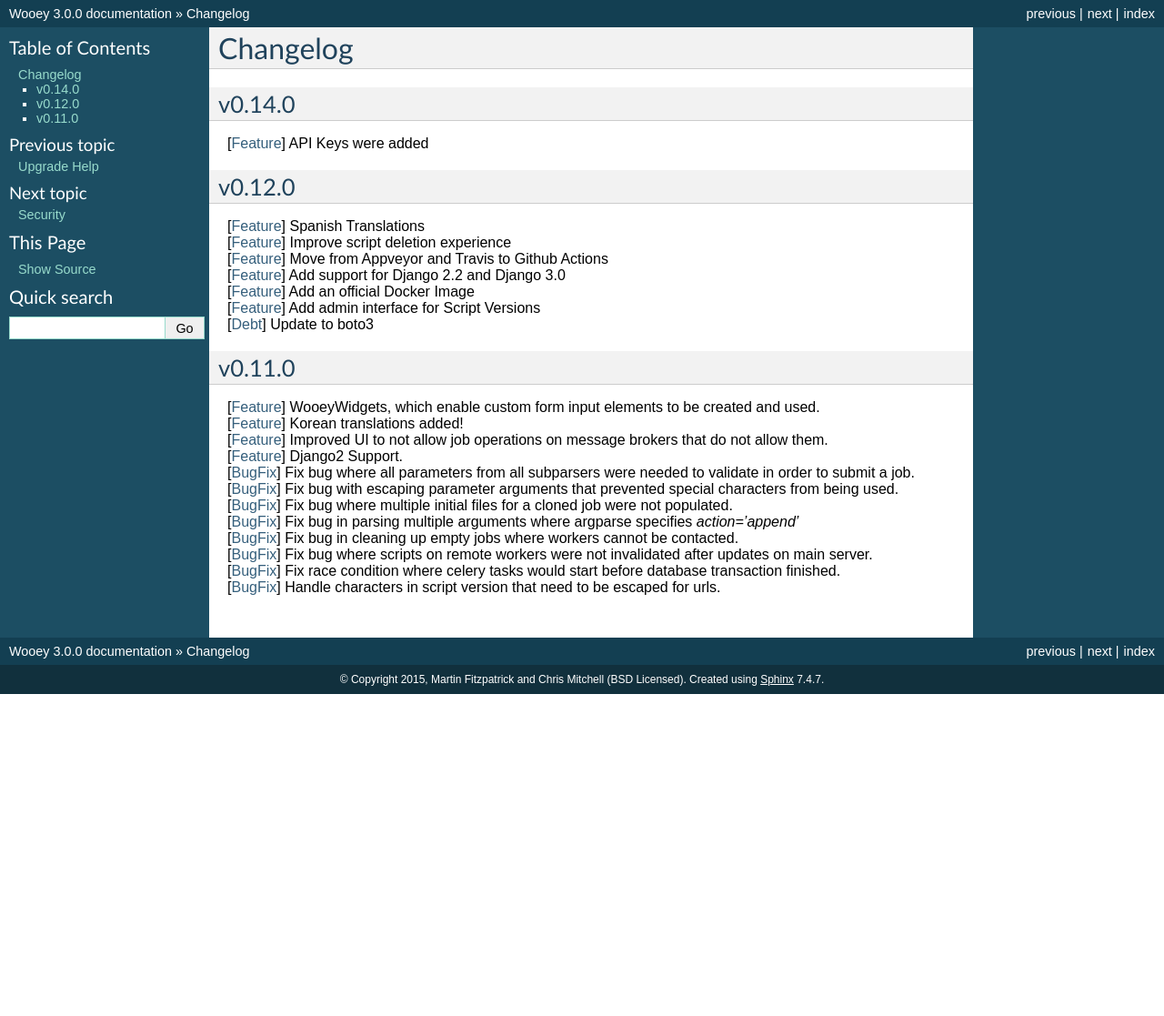
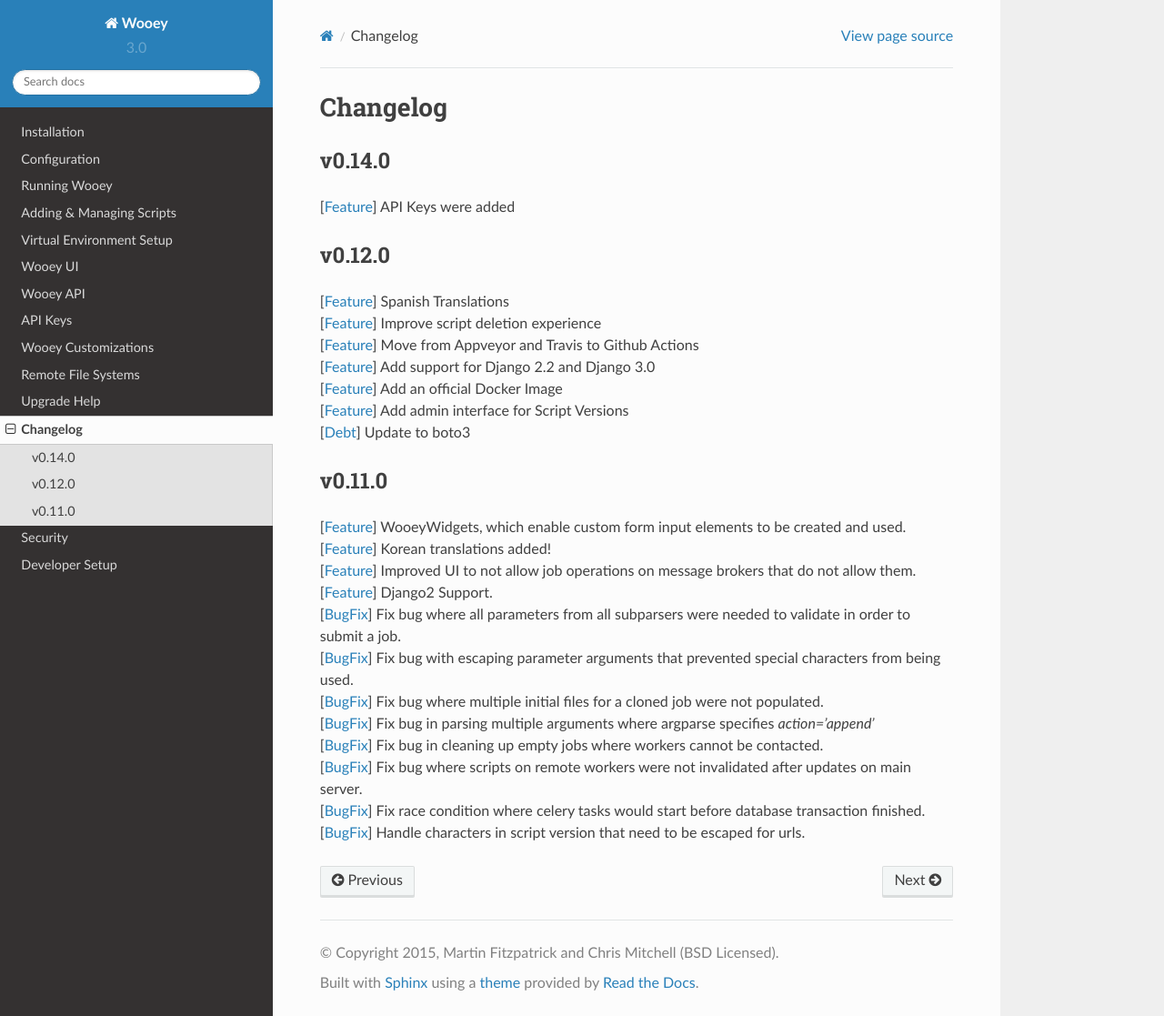
Before and after one commit to wooey/Wooey, a Sphinx documentation site: the page built from docs/changelog.rst, in a window 1280 px wide and 1117 px high. Shown: the whole window at 91% size. Built offline with Sphinx 7.4.7 and the Read the Docs theme 2.0.0, drawn with Linux system fonts in a browser that asks for light colours.

Commit message:
Fix doc theme

```diff
--- a/docs/conf.py
+++ b/docs/conf.py
@@ -26,7 +26,7 @@
 # Add any Sphinx extension module names here, as strings. They can be
 # extensions coming with Sphinx (named 'sphinx.ext.*') or your custom
 # ones.
-extensions = ["sphinx.ext.autodoc", "sphinx.ext.viewcode"]
+extensions = ["sphinx.ext.autodoc", "sphinx.ext.viewcode", "sphinx_rtd_theme"]
 
 # Add any paths that contain templates here, relative to this directory.
 templates_path = ["_templates"]
@@ -97,7 +97,7 @@
 
 # The theme to use for HTML and HTML Help pages.  See the documentation for
 # a list of builtin themes.
-html_theme = "default"
+html_theme = "sphinx_rtd_theme"
 
 # Theme options are theme-specific and customize the look and feel of a theme
 # further.  For a list of options available for each theme, see the
```
